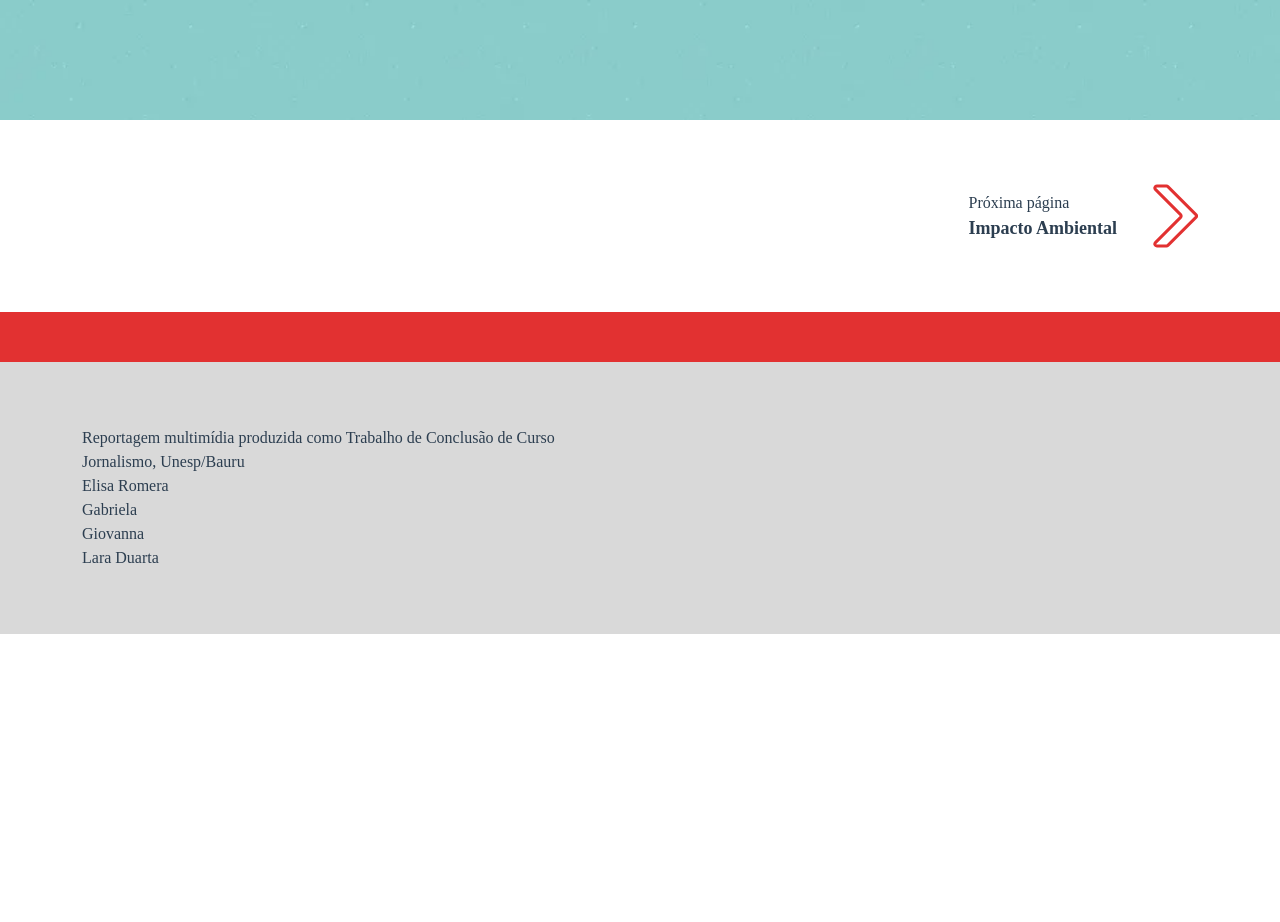
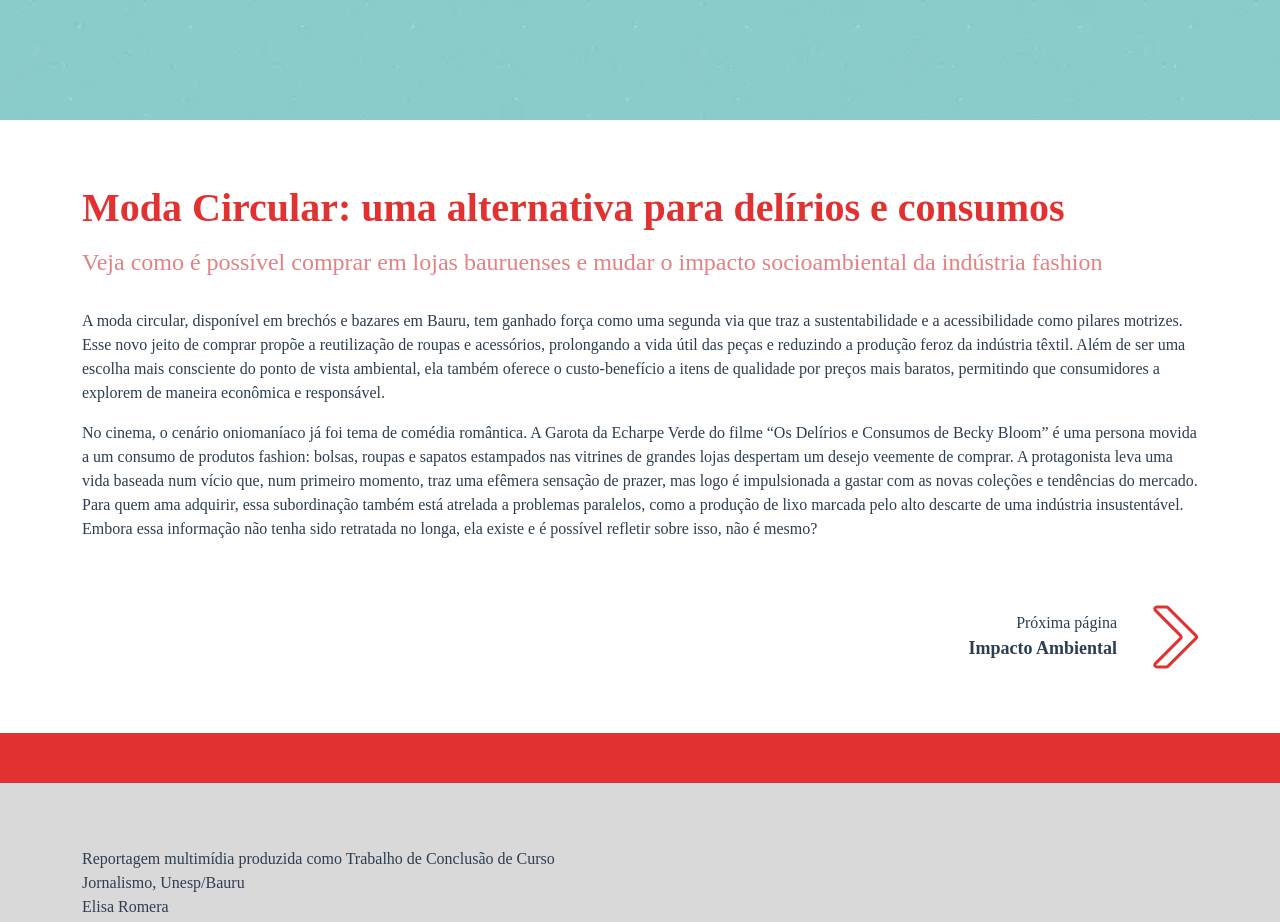
Before and after one commit to moda-circular-bauru/moda-circular-bauru, a Vue app: page / in a window 1280 px wide. Shown: the part 600-1522 px from the top of the page. Before the commit the page ends 1234 px from the top, so only its background shows below. Built offline with nearby package versions, Linux system fonts and the light colour scheme.

Commit message:
:lipstick: feat: hometext added

```diff
--- a/src/components/NextPageComponent.vue
+++ b/src/components/NextPageComponent.vue
@@ -35,6 +35,10 @@
 </script>
 
 <style scoped>
+    #next-page {
+        padding: 0 0 64px 0;
+    }
+
     .next-page {
         display: flex;
         justify-content: flex-end;
@@ -53,6 +57,9 @@
         flex-direction: column;
 
         justify-content: center;
+    }
+
+    .next-page__link--text p {
         text-align: end;
     }
 
--- a/src/views/HomeView.vue
+++ b/src/views/HomeView.vue
@@ -1,5 +1,19 @@
 <template>
     <BannerComponent banner="/images/banner_desktop.webp" />
+
+	<section id="home">
+		<div class="container">
+			<div class="home__head">
+				<h1 class="title">Moda Circular: uma alternativa para delírios e consumos</h1>
+				<h3 class="subtitle">Veja como é possível comprar em lojas bauruenses e mudar o impacto socioambiental da indústria fashion</h3>
+			</div>
+			<div class="home__body">
+				<p>A moda circular, disponível em brechós e bazares em Bauru, tem ganhado força como uma segunda via que traz a sustentabilidade e a acessibilidade como pilares motrizes. Esse novo jeito de comprar propõe a reutilização de roupas e acessórios, prolongando a vida útil das peças e reduzindo a produção feroz da indústria têxtil. Além de ser uma escolha mais consciente do ponto de vista ambiental, ela também oferece o custo-benefício a itens de qualidade por preços mais baratos, permitindo que consumidores a explorem de maneira econômica e responsável.</p>
+				<p>No cinema, o cenário oniomaníaco já foi tema de comédia romântica. A Garota da Echarpe Verde do filme “Os Delírios e Consumos de Becky Bloom” é uma persona movida a um consumo de produtos fashion: bolsas, roupas e sapatos estampados nas vitrines de grandes lojas despertam um desejo veemente de comprar. A protagonista leva uma vida baseada num vício que, num primeiro momento, traz uma efêmera sensação de prazer, mas logo é impulsionada a gastar com as novas coleções e tendências do mercado. Para quem ama adquirir, essa subordinação também está atrelada a problemas paralelos, como a produção de lixo marcada pelo alto descarte de uma indústria insustentável. Embora essa informação não tenha sido retratada no longa, ela existe e é possível refletir sobre isso, não é mesmo?</p>
+			</div>
+		</div>
+	</section>
+
     <NextPageComponent page-name="Impacto Ambiental" page-link="/impacto-ambiental" />
 </template>
 
@@ -17,5 +31,14 @@
 </script>
 
 <style scoped>
+	.title {
+		margin-bottom: 16px;
+	}
+	.home__head {
+		margin-bottom: 32px;
+	}
 
+	.home__body p:not(:last-child) {
+		margin-bottom: 16px;
+	}
 </style>
```
